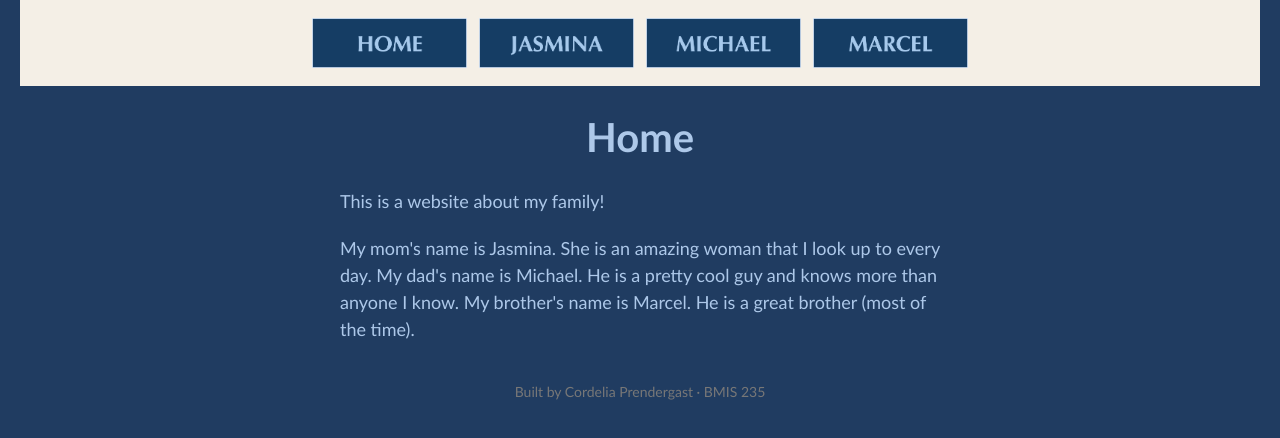
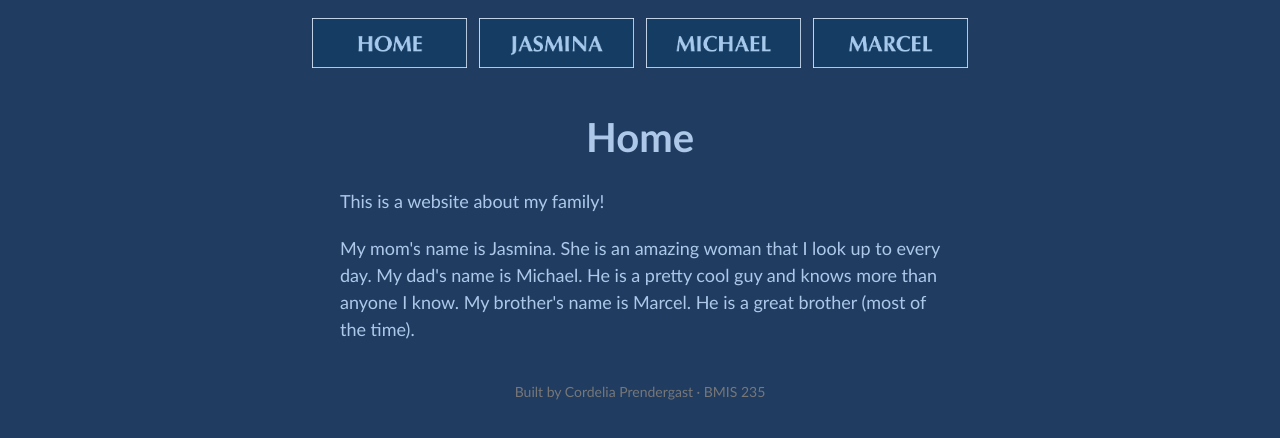
Before and after one commit to corpren8/bmis235-html-3, a plain HTML site: page index.html in a window 1280 px wide. Drawn offline with Linux system fonts and the light colour scheme.

Commit message:
Change nav background color to dark blue

```diff
--- a/styles.css
+++ b/styles.css
@@ -19,7 +19,7 @@ body {
 
 /* the menu at the top of every page */
 nav {
-    background-color: #f4efe6;
+    background-color: #203C61;
     padding: 14px;
     text-align: center;
 }
```
